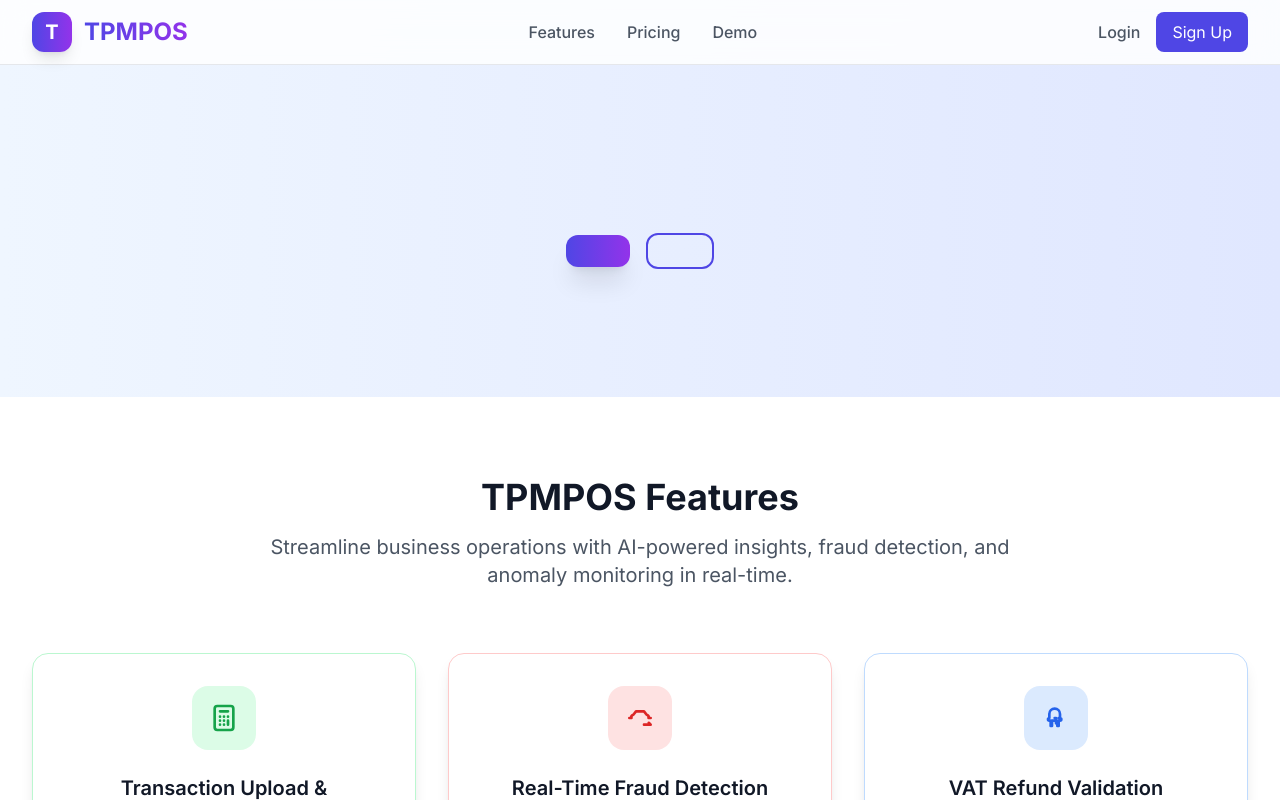
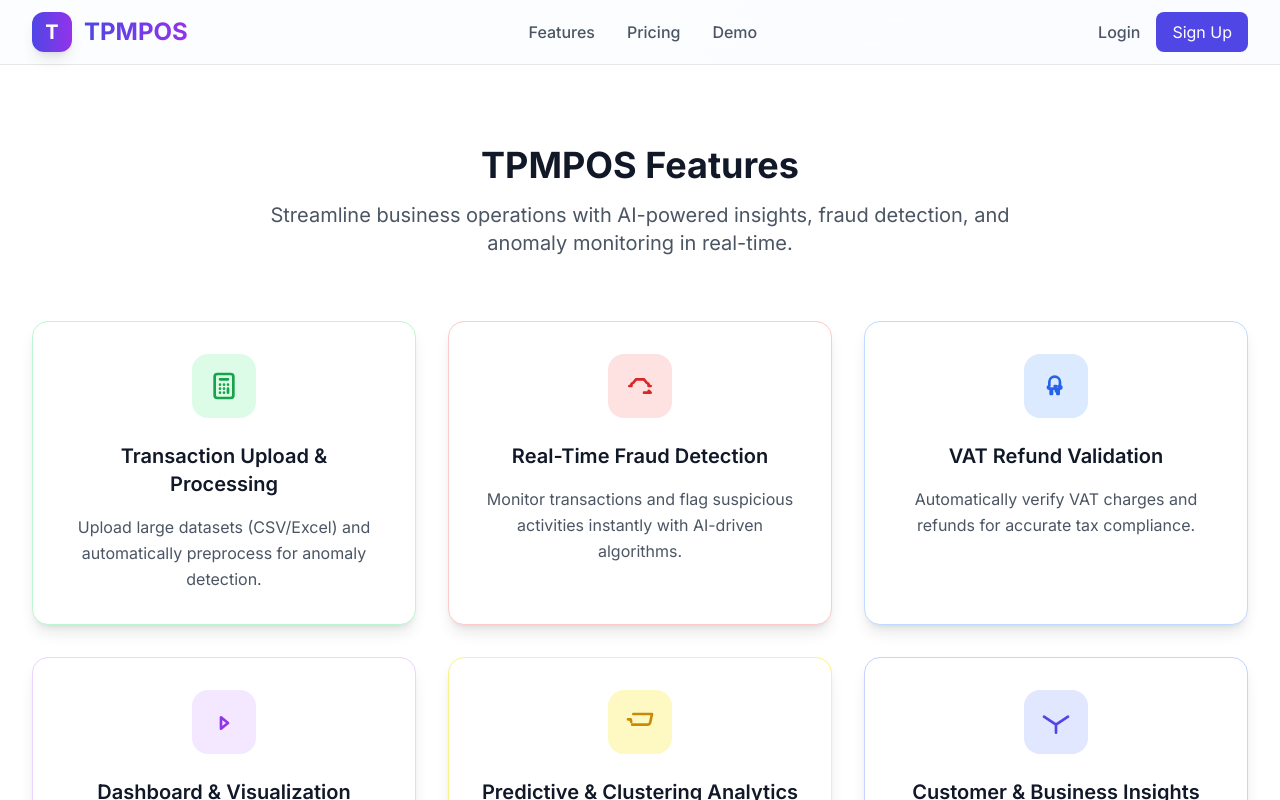
Before and after one commit to KaaraOpCode/BohlalePOS, a Next.js app in the folder webposai-main/: page / in a window 1280 px wide. Shown: the top 800 px of the page. Built offline with nearby package versions, Linux system fonts and the light colour scheme.

Commit message:
database

```diff
--- a/webposai-main/app/page.tsx
+++ b/webposai-main/app/page.tsx
@@ -1,7 +1,6 @@
 'use client';
 
 import Header from "@/components/Layout/Header";
-import Hero from "@/components/Layout/Hero";
 import Features from "@/components/Features/Features";
 import Stats from "@/components/Layout/Stats";
 
@@ -9,13 +8,6 @@ export default function Home() {
   return (
     <div className="min-h-screen bg-gradient-to-br from-blue-50 to-indigo-100 dark:from-gray-900 dark:to-gray-800">
       <Header />
-      <Hero title={""} subtitle={""} highlights={[]} ctaPrimary={{
-        label: "",
-        href: ""
-      }} ctaSecondary={{
-        label: "",
-        href: ""
-      }} />
       <Features />
       <Stats />
     </div>
--- a/webposai-main/components/Layout/Hero.tsx
+++ /dev/null
@@ -1,50 +0,0 @@
-'use client';
-
-import Link from "next/link";
-
-interface HeroProps {
-  title: string;
-  subtitle: string;
-  highlights: string[];
-  ctaPrimary: { label: string; href: string };
-  ctaSecondary: { label: string; href: string };
-}
-
-export default function Hero({ title, subtitle, highlights, ctaPrimary, ctaSecondary }: HeroProps) {
-  return (
-    <section className="relative py-20 sm:py-32 overflow-hidden bg-gradient-to-r from-blue-50 to-indigo-100 dark:from-gray-900 dark:to-gray-800">
-      <div className="relative container mx-auto px-4 sm:px-6 lg:px-8 text-center max-w-4xl mx-auto">
-        <h1 className="text-4xl sm:text-5xl lg:text-6xl font-bold text-gray-900 dark:text-white mb-6 leading-tight">
-          {title}
-        </h1>
-        <p className="text-xl text-gray-600 dark:text-gray-300 mb-10 leading-relaxed">
-          {subtitle}
-        </p>
-
-        <ul className="text-left text-gray-700 dark:text-gray-300 mb-10 max-w-xl mx-auto space-y-2">
-          {highlights.map((item, index) => (
-            <li key={index} className="flex items-center gap-2">
-              <span className="text-indigo-600 dark:text-indigo-400 font-bold">✔</span>
-              {item}
-            </li>
-          ))}
-        </ul>
-
-        <div className="flex flex-col sm:flex-row gap-4 justify-center items-center">
-          <Link
-            href={ctaPrimary.href}
-            className="w-full sm:w-auto bg-gradient-to-r from-indigo-600 to-purple-600 text-white px-8 py-4 rounded-xl hover:from-indigo-700 hover:to-purple-700 transition-all duration-200 font-semibold text-lg shadow-xl hover:shadow-2xl transform hover:-translate-y-1"
-          >
-            {ctaPrimary.label}
-          </Link>
-          <Link
-            href={ctaSecondary.href}
-            className="w-full sm:w-auto border-2 border-indigo-600 text-indigo-600 dark:text-indigo-400 px-8 py-4 rounded-xl hover:bg-indigo-50 dark:hover:bg-indigo-900/20 transition-all duration-200 font-semibold text-lg"
-          >
-            {ctaSecondary.label}
-          </Link>
-        </div>
-      </div>
-    </section>
-  );
-}
--- a/webposai-main/package.json
+++ b/webposai-main/package.json
@@ -12,17 +12,19 @@
     "@headlessui/react": "^2.2.4",
     "@heroicons/react": "^2.2.0",
     "@radix-ui/react-dialog": "^1.1.14",
+    "chart.js": "^4.5.0",
     "clsx": "^2.1.1",
     "lucide-react": "^0.511.0",
     "next": "^15.3.3",
     "react": "^19.0.0",
+    "react-chartjs-2": "^5.3.0",
     "react-dom": "^19.0.0",
     "recharts": "^2.15.3"
   },
   "devDependencies": {
     "@eslint/eslintrc": "^3",
     "@types/node": "^20",
-    "@types/react": "^19.1.6",
+    "@types/react": "^19.1.14",
     "@types/react-dom": "^19.1.5",
     "eslint": "^9",
     "eslint-config-next": "15.1.8",
```
Also changed, not shown: webposai-main/app/layout.tsx (line endings or trailing spaces), webposai-main/next-env.d.ts, 1 other file (tests, documents, lock files or other folders).
